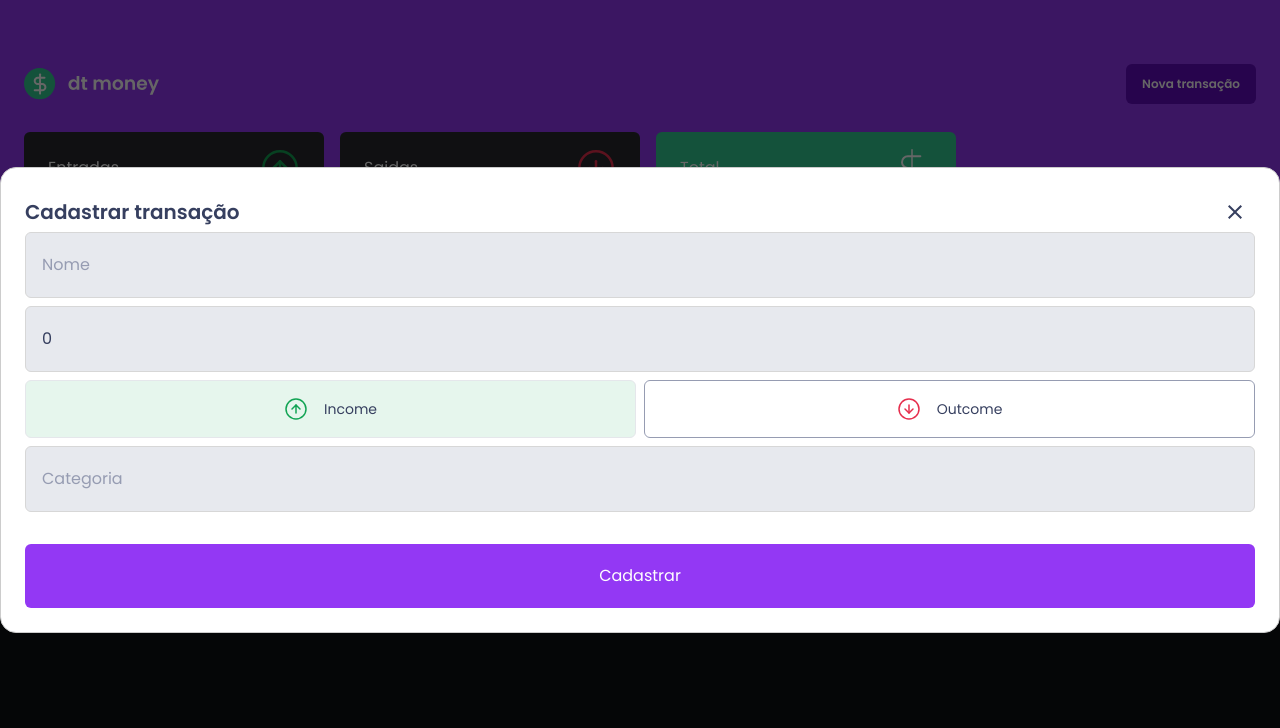
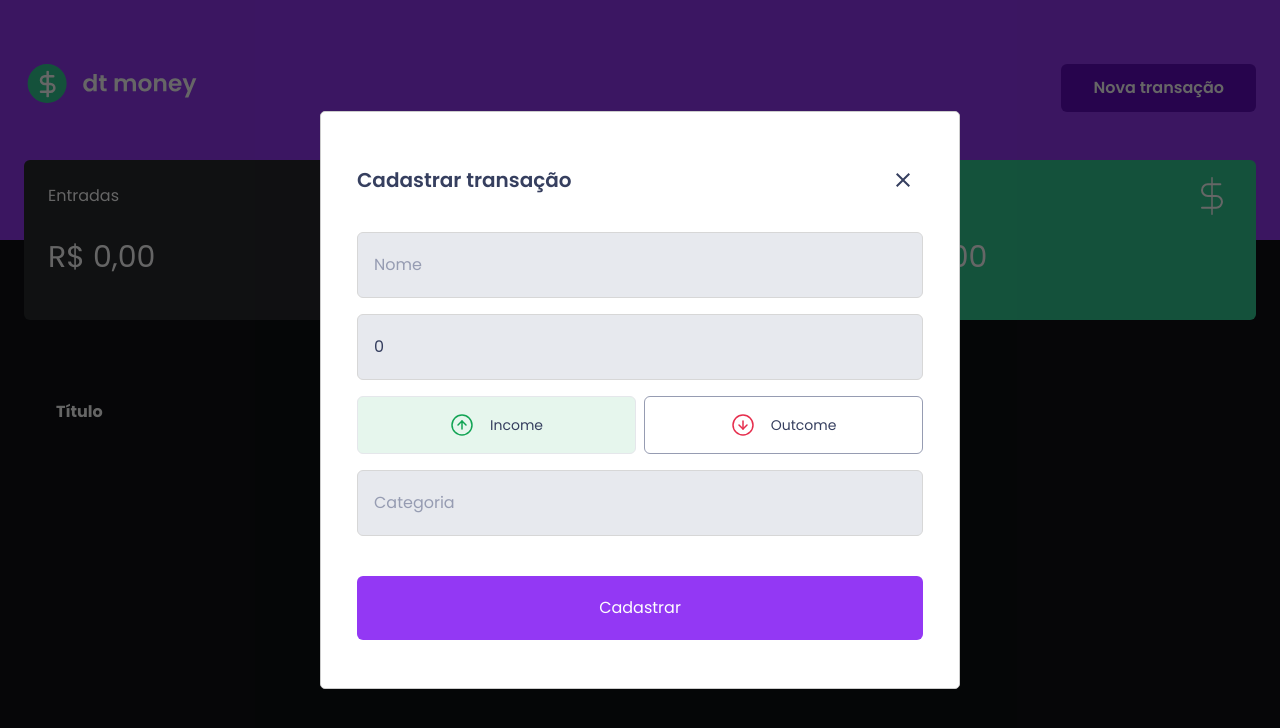
Before and after one commit to WeslleySORDev/dtmoney-wsor, a React (Vite) app: page / in a window 1280 px wide. Both pictures are taken after a click on the button "Nova transação". Shown: the top 728 px of the page. Built offline with nearby package versions, Linux system fonts and the light colour scheme.

Commit message:
Layout Web

```diff
--- a/src/App.tsx
+++ b/src/App.tsx
@@ -14,21 +14,6 @@ type TransactionType = {
   amount: number;
   category: string;
   type: string;
-};
-
-const customStyles = {
-  content: {
-    top: "50%",
-    left: "0",
-    right: "0",
-    bottom: "auto",
-    transform: "translateY(-50%)",
-    padding: "24px",
-    borderRadius: "16px",
-  },
-  overlay: {
-    backgroundColor: "rgba(0,0,0,0.6)",
-  },
 };
 
 function App() {
@@ -66,6 +51,13 @@ function App() {
   function closeModal() {
     setIsOpen(false);
   }
+
+  function isBigScreen(): Boolean {
+    if (typeof window !== "undefined") {
+      return window.innerWidth >= 1024;
+    }
+    return false;
+  }
   useEffect(() => {
     Modal.setAppElement("#modal");
   }, []);
@@ -77,15 +69,15 @@ function App() {
         }`}
       >
         <header className="flex justify-between gap-16 bg-header-bg px-6 pb-32 pt-16">
-          <img src={LogoSVG} alt="" />
+          <img className="lg:h-10 lg:w-44" src={LogoSVG} alt="" />
           <button
             onClick={openModal}
-            className="rounded-md bg-[#630ac1] px-4 py-3 text-xs font-semibold text-[#fff]"
+            className="rounded-md bg-[#630ac1] px-4 py-3 text-xs font-semibold text-[#fff] lg:px-8 lg:text-base"
           >
             Nova transação
           </button>
         </header>
-        <main className="-translate-y-[100px]">
+        <main className="-translate-y-[100px] lg:-translate-y-[80px]">
           <Summary />
           <TransactionList />
         </main>
@@ -94,7 +86,22 @@ function App() {
         isOpen={modalIsOpen}
         onRequestClose={closeModal}
         contentLabel="Example Modal"
-        style={customStyles}
+        style={{
+          content: {
+            width: isBigScreen() ? "50%" : "100%",
+            top: "50%",
+            left: "0",
+            right: "0",
+            bottom: "auto",
+            transform: "translateY(-50%)",
+            marginInline: isBigScreen() ? "auto" :"0px",
+            padding: isBigScreen() ? "48px 36px" :"24px",
+            borderRadius: isBigScreen() ? "5px" : "16px",
+          },
+          overlay: {
+            backgroundColor: "rgba(0,0,0,0.6)",
+          },
+        }}
       >
         <div className="flex items-center justify-between">
           <h2 className="text-xl font-semibold text-[#363F5F]">
@@ -104,7 +111,7 @@ function App() {
             <img src={FecharSVG} alt="" />
           </button>
         </div>
-        <form onSubmit={(e) => submitForm(e)} className="flex flex-col gap-2">
+        <form onSubmit={(e) => submitForm(e)} className="flex flex-col gap-2 lg:gap-4 lg:mt-8">
           <input
             className="rounded-md border border-[#D7D7D7] bg-[#E7E9EE] px-4 py-5 text-[#363F5F] placeholder-[#969CB2]"
             type="text"
--- a/src/components/Summary.tsx
+++ b/src/components/Summary.tsx
@@ -76,8 +76,8 @@ export function Summary() {
     }
   );
   return (
-    <div className="flex gap-4 overflow-x-scroll px-6">
-      <div className="flex h-[200px] min-w-[300px] flex-col justify-between rounded-md bg-cards-bg px-6 py-4">
+    <div className="flex gap-4 overflow-x-scroll px-6 lg:overflow-x-auto">
+      <div className="flex h-[200px] min-w-[300px] flex-col justify-between rounded-md bg-cards-bg px-6 py-4 lg:h-40 lg:flex-1">
         <div className="flex items-center justify-between">
           <span className="text-base">Entradas</span>
           <img className="h-10 w-10" src={IncomeSVG} alt="" />
@@ -92,7 +92,7 @@ export function Summary() {
           {newestIncomeComponent()}
         </div>
       </div>
-      <div className="flex h-[200px] min-w-[300px] flex-col justify-between rounded-md bg-cards-bg px-6 py-4">
+      <div className="flex h-[200px] min-w-[300px] flex-col justify-between rounded-md bg-cards-bg px-6 py-4 lg:h-40 lg:flex-1">
         <div className="flex items-center justify-between">
           <span className="text-base">Saidas</span>
           <img className="h-10 w-10" src={OutcomeSVG} alt="" />
@@ -107,7 +107,7 @@ export function Summary() {
           {newestOutcomeComponent()}
         </div>
       </div>
-      <div className="flex h-[200px] min-w-[300px] flex-col justify-between rounded-md bg-[#33CC95] px-6 py-4 text-white">
+      <div className="flex h-[200px] min-w-[300px] flex-col justify-between rounded-md bg-[#33CC95] px-6 py-4 text-white lg:h-40 lg:flex-1">
         <div className="flex items-center justify-between">
           <span className="text-base">Total</span>
           <img className="h-10 w-10" src={TotalSVG} alt="" />
--- a/src/components/TransactionList.tsx
+++ b/src/components/TransactionList.tsx
@@ -5,7 +5,8 @@ import ExcluirSVG from "../assets/Excluir.svg";
 export function TransactionList() {
   const { transactions, deleteTransaction } = useTransactions();
   return (
-    <div className="mt-8 flex flex-col px-6">
+    <>
+      <div className="mt-8 flex flex-col px-6 lg:hidden">
         <div className="mb-4 flex items-center justify-between">
           <span className="text-xl">Listagem</span>
           <span className="text-sm opacity-50">
@@ -23,7 +24,9 @@ export function TransactionList() {
                     <div className="flex flex-col">
                       <div className="flex items-center justify-between">
                         <h2 className="text-sm">{transaction.title}</h2>
-                      <button onClick={() => deleteTransaction(transaction.id)}>
+                        <button
+                          onClick={() => deleteTransaction(transaction.id)}
+                        >
                           <img className="h-4 w-4" src={ExcluirSVG} alt="" />
                         </button>
                       </div>
@@ -32,7 +35,9 @@ export function TransactionList() {
                         className="text-xl"
                         style={{
                           color:
-                          transaction.type === "Income" ? "#12A454" : "#E52E4D",
+                            transaction.type === "Income"
+                              ? "#12A454"
+                              : "#E52E4D",
                         }}
                       >
                         {transaction.type === "Outcome" && "- "}
@@ -56,5 +61,54 @@ export function TransactionList() {
             : null}
         </ul>
       </div>
+      <table className="mt-16 hidden w-full border-spacing-[0_0.5rem] px-6 lg:flex lg:flex-col">
+        <thead>
+          <tr className="flex">
+            <th className="flex-1 px-8 py-4 text-left leading-6">Título</th>
+            <th className="flex-1 px-8 py-4 text-left leading-6">Valor</th>
+            <th className="flex-1 px-8 py-4 text-left leading-6">Categoria</th>
+            <th className="flex-1 px-8 py-4 text-left leading-6">Data</th>
+            <th className="w-20 px-8 py-4 text-left leading-6"></th>
+          </tr>
+        </thead>
+        <tbody>
+          {transactions.map((transaction) => {
+            return (
+              <tr
+                className="flex odd:bg-td-odd even:bg-td-even"
+                key={transaction.id}
+              >
+                <td className="flex-1 px-8 py-4">{transaction.title}</td>
+                <td
+                  className="flex-1 px-8 py-4"
+                  style={{
+                    color:
+                      transaction.type === "Income"
+                        ? "rgba(18, 164, 84,1)"
+                        : "rgba(229, 46, 77, 1)",
+                  }}
+                >
+                  {new Intl.NumberFormat("pt-BR", {
+                    style: "currency",
+                    currency: "BRL",
+                  }).format(transaction.amount)}
+                </td>
+                <td className="flex-1 px-8 py-4">{transaction.category}</td>
+                <td className="flex-1 px-8 py-4">
+                  {new Intl.DateTimeFormat("pt-BR").format(
+                    new Date(transaction.createdAt)
+                  )}
+                </td>
+                <td className="w-fit px-8 py-4">
+                  <button onClick={() => deleteTransaction(transaction.id)}>
+                    <img className="h-4 w-4" src={ExcluirSVG} alt="" />
+                  </button>
+                </td>
+              </tr>
+            );
+          })}
+        </tbody>
+      </table>
+    </>
   );
 }
--- a/tailwind.config.js
+++ b/tailwind.config.js
@@ -12,6 +12,8 @@ export default {
         "cards-bg": "#282a2d",
         "header-bg": "#9338f4",
         "header-text": "#ffffff",
+        "td-even": "#242528",
+        "td-odd": "#282a2d",
       },
     },
   },
```
Lines whose indentation alone changed are shown as unchanged.
